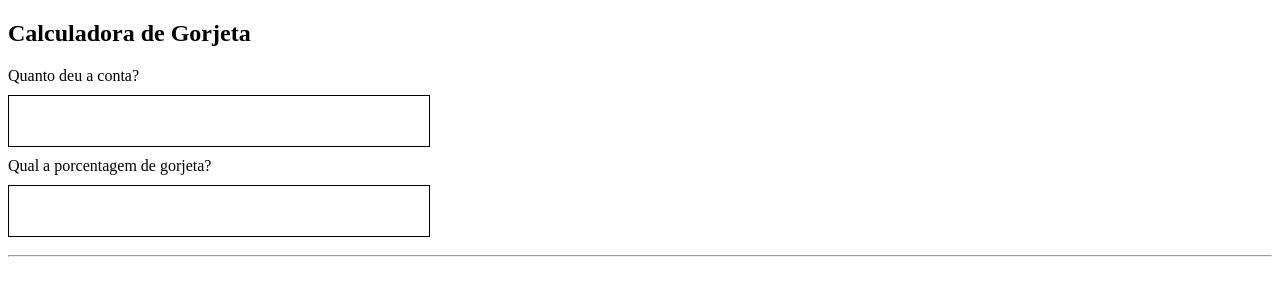
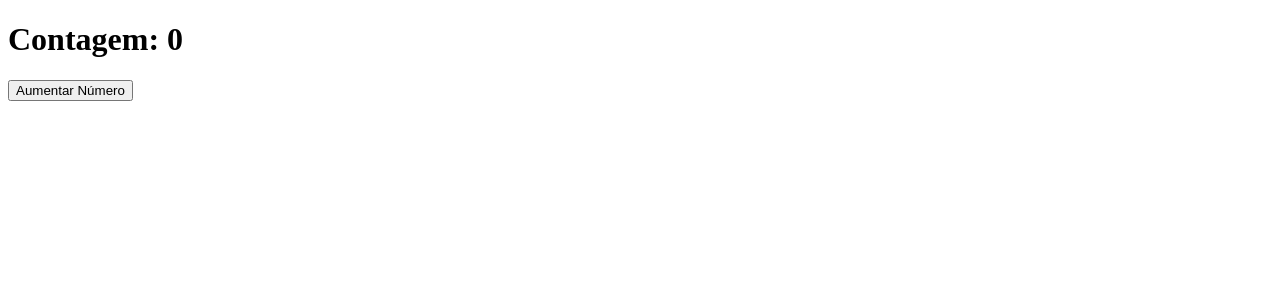
Before and after one commit to LuizPedroSM/b7web-reactjs, a React (Create React App) app: page / in a window 1280 px wide. Shown: the top 300 px of the page. Built offline with nearby package versions, Linux system fonts and the light colour scheme.

Commit message:
Ciclo de Vida(useEffect)

```diff
--- a/src/App.js
+++ b/src/App.js
@@ -1,71 +1,30 @@
-import React, { useState } from "react";
+import React, { useState, useEffect } from "react";
 import styled from "styled-components";
 
-const Input = styled.input`
-  width: 400px;
-  height: 30px;
-  font-size: 16px;
-  padding: 10px;
-  border: 1px solid #000;
-  margin: 10px 0;
-`;
+function App() {
+  const [contagem, setContagem] = useState(0);
 
-function App() {
-  const [conta, setConta] = useState("");
-  const [perGorjeta, setPerGorjeta] = useState("");
+  useEffect(() => {
+    if (contagem === 0) {
+      document.title = "Começou a brincadeira";
+    } else {
+      document.title = "Contagem: " + contagem;
+    }
+
+    // Quando o componente é destruído a func de retorno é executada
+    // return ()=>{
+
+    // }
+  }, [contagem]);
+
+  function aumentarAction() {
+    setContagem(contagem + 1);
+  }
+
   return (
     <>
-      <h2>Calculadora de Gorjeta</h2>
-      <label htmlFor="conta">
-        Quanto deu a conta? <br />
-        <Input
-          id="conta"
-          type="number"
-          value={conta}
-          onChange={e => setConta(Number(e.target.value))}
-        />
-      </label>
-      <br />
-      <label htmlFor="perGorjeta">
-        Qual a porcentagem de gorjeta? <br />
-        <Input
-          id="perGorjeta"
-          type="number"
-          value={perGorjeta}
-          onChange={e => setPerGorjeta(Number(e.target.value))}
-        />
-      </label>
-      <hr />
-      {conta > 0 && perGorjeta > 0 && (
-        <>
-          <p>
-            Sub-total:
-            {conta.toLocaleString("pt-Br", {
-              style: "currency",
-              currency: "BRL"
-            })}
-          </p>
-          <p>
-            Gorjeta ({perGorjeta}%):
-            {((conta * perGorjeta) / 100).toLocaleString("pt-Br", {
-              style: "currency",
-              currency: "BRL"
-            })}
-          </p>
-          <p>
-            <b>
-              Total:
-              {Number((conta * perGorjeta) / 100 + conta).toLocaleString(
-                "pt-Br",
-                {
-                  style: "currency",
-                  currency: "BRL"
-                }
-              )}
-            </b>
-          </p>
-        </>
-      )}
+      <h1>Contagem: {contagem}</h1>
+      <button onClick={aumentarAction}>Aumentar Número</button>
     </>
   );
 }
```
Also changed, not shown: 1 other file (tests, documents, lock files or other folders).
